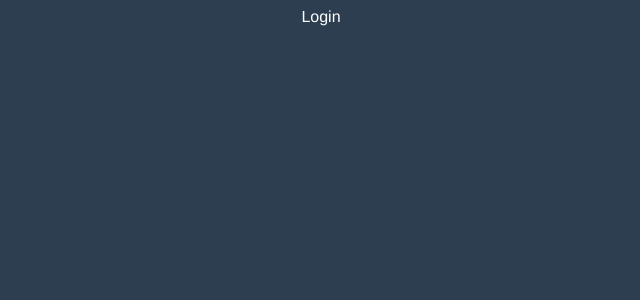
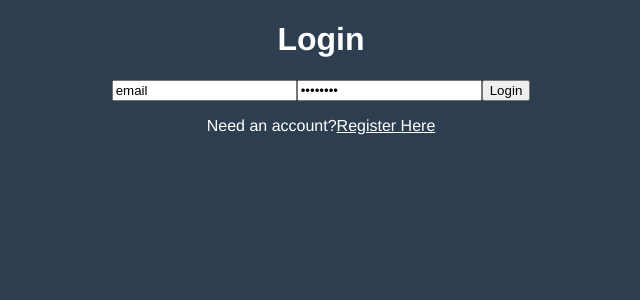
Before and after one commit to riya-agrawal17/Authentication, a Vue app: page /login in a window 1280 px wide. Shown: the top 300 px of the page, without its empty margins (319-959 px from the left). Built offline with nearby package versions, Linux system fonts and the light colour scheme.

Commit message:
login and register

```diff
--- a/src/main.js
+++ b/src/main.js
@@ -1,9 +1,11 @@
 import { createApp } from 'vue'
 import App from './App.vue'
 import router from './router'
-import { initializeApp } from "firebase/app";
-// Your web app's Firebase configuration
-const firebaseConfig = {
+import firebase from 'firebase/compat/app';
+//import { initializeApp } from 'firebase/app';
+
+
+const config = {
   apiKey: "AIzaSyC1acnV21-MZv9Rejfw53G4mubAD24Sg2A",
   authDomain: "authentication-43450.firebaseapp.com",
   projectId: "authentication-43450",
@@ -12,7 +14,7 @@
   appId: "1:174598964859:web:e48fbf51efa2de5a5e84de"
 };
 
-// Initialize Firebase
-initializeApp(firebaseConfig);
+
+firebase.initializeApp(config);
 
 createApp(App).use(router).mount('#app')
--- a/src/views/Home.vue
+++ b/src/views/Home.vue
@@ -1,17 +1,38 @@
 <template>
   <div class="home">
-   home
+    <h1>Welcome, {{ name }}</h1>
+    <router-link to="/about">About</router-link>
+    <br />
+    <button class="logout" @click="Logout">Logout</button>
   </div>
 </template>
 
 <script>
 // @ is an alias to /src
-
+import { ref, onBeforeMount } from 'vue';
+import firebase from 'firebase/compat/app';
 
 export default {
-  name: 'Home',
-  components: {
+  setup() {
+    const name = ref('');
+    onBeforeMount(() => {
+      const user = firebase.auth().currentUser;
+      if (user) {
+        name.value = user.email.split('@')[0];
+      }
+    });
 
-  }
-}
+    const Logout = () => {
+      firebase
+        .auth()
+        .signOut()
+        .then(() => console.log('Signed out'))
+        .catch((error) => alert(error.message));
+    };
+    return {
+      name,
+      Logout,
+    };
+  },
+};
 </script>
--- a/src/views/Login.vue
+++ b/src/views/Login.vue
@@ -1,11 +1,38 @@
 <template>
   <div class="login">
-    Login
+    <h1>Login</h1>
+    <form @submit.prevent="login">
+      <input type="text" placeholder="Email" v-model="email" />
+      <input type="password" placeholder="Password" v-model="password" />
+      <input type="submit" value="Login" />
+      <p>
+        Need an account?<router-link to="/register">Register Here</router-link>
+      </p>
+    </form>
   </div>
 </template>
 
 <script>
-export default {};
+import { ref } from 'vue';
+import firebase from 'firebase/compat/app';
+export default {
+  setup() {
+    const email = ref('email');
+    const password = ref('password');
+    const Login = () => {
+      firebase
+        .auth()
+        .signInWithEmailAndPassword(email.value, password.value)
+        .then((data) => console.log(data))
+        .catch((error) => alert(error.message));
+    };
+    return {
+      Login,
+      email,
+      password,
+    };
+  },
+};
 </script>
 
 <style scoped></style>
--- a/src/views/Register.vue
+++ b/src/views/Register.vue
@@ -1,11 +1,40 @@
 <template>
   <div class="register">
-    Register
+    <h1>Register</h1>
+    <form @submit.prevent="register">
+      <input type="text" placeholder="Email" v-model="email" />
+      <input type="password" placeholder="Password" v-model="password" />
+      <input type="submit" value="Register" />
+      <p>Have an account?<router-link to="/login">Login Here</router-link></p>
+    </form>
   </div>
 </template>
 
 <script>
-export default {};
+import { ref } from 'vue';
+import firebase from 'firebase/compat/app';
+export default {
+  setup() {
+    const email = ref('');
+    const password = ref('');
+
+    const Register = () => {
+      firebase
+        .auth()
+        .createUserWithEmailAndPassword(email.value, password.value)
+        .then((user) => {
+          alert(user);
+        })
+        .catch((error) => alert(error.message));
+    };
+
+    return {
+      Register,
+      email,
+      password,
+    };
+  },
+};
 </script>
 
 <style scoped></style>
```
Also changed, not shown: src/App.vue (+11 -12 lines), src/assets/logo.png (deleted).
